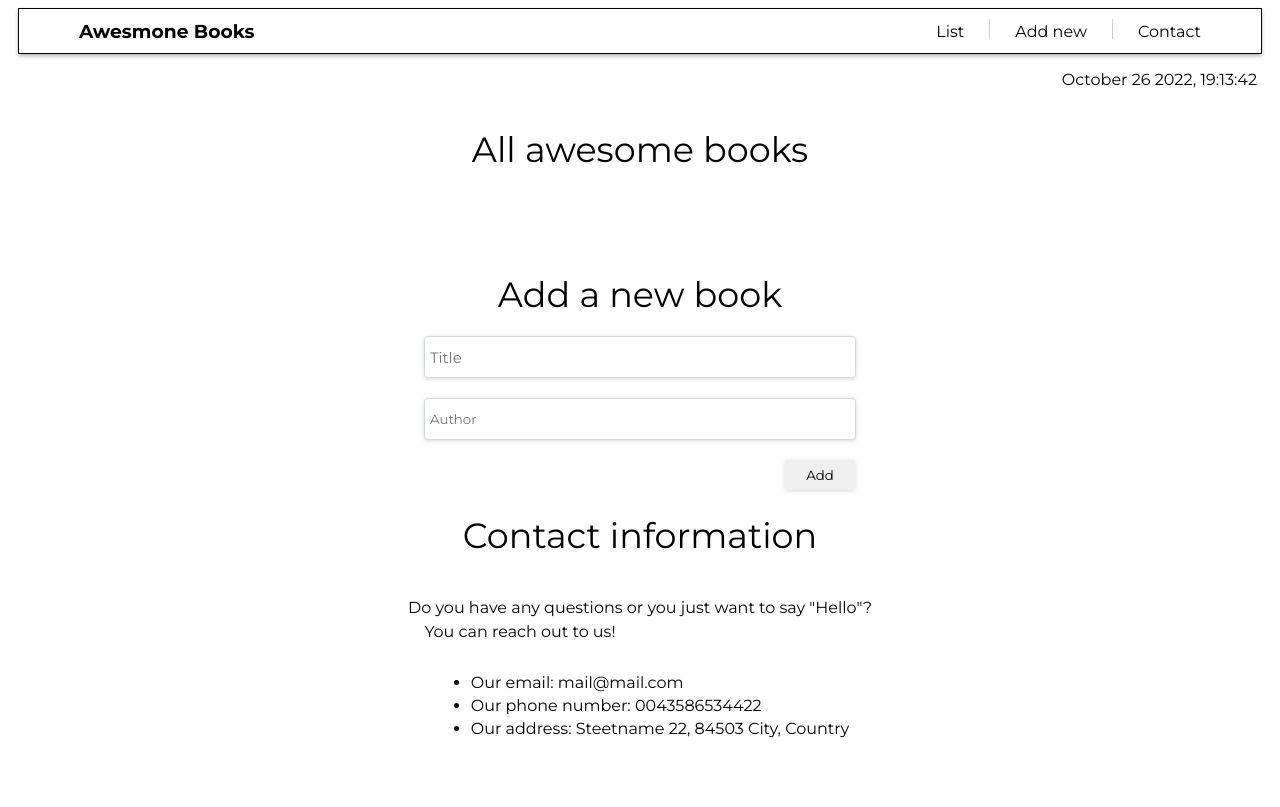
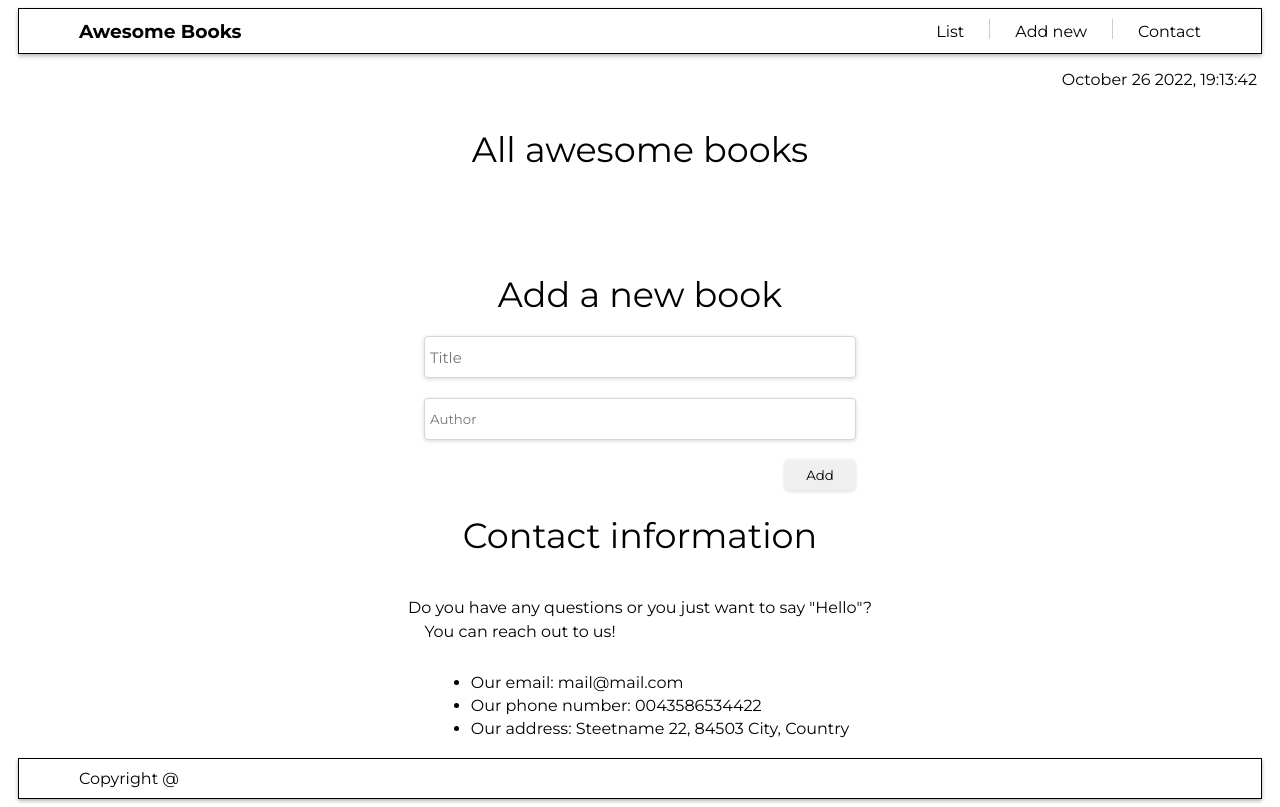
Before and after one commit to Sparktan24/awesome-books-cp, a website: page index.html in a window 1280 px wide. Drawn offline with Linux system fonts and the light colour scheme.

Commit message:
Add footer

```diff
--- a/index.html
+++ b/index.html
@@ -17,7 +17,7 @@
     <div class="nav-bar-container">
       <div class="nav-bar">
         <div class="main-logo">
-          <a href="#"><h3>Awesmone Books</h3></a>
+          <a href="#"><h3>Awesome Books</h3></a>
         </div>
         <nav class="menus">
           <ul>
@@ -88,6 +88,11 @@
         <li>Our address: Steetname 22, 84503 City, Country</li>
       </ul>
     </div>
+    <div class="footer-container">
+      <div class="footer">
+        <div class="copyright">Copyright @</div>
+      </div>
+    </div>
     <script src="app.js"></script>
   </body>
 </html>
--- a/styles.css
+++ b/styles.css
@@ -171,3 +171,17 @@ body {
 .contact-list li {
   padding-bottom: 4px;
 }
+
+.footer-container {
+  border: 1px solid black;
+  box-shadow: rgba(0, 0, 0, 0.3) 0 2px 4px;
+  margin: 0 10px;
+}
+
+.footer {
+  margin: 0 50px;
+}
+
+.copyright {
+  padding: 10px;
+}
```
